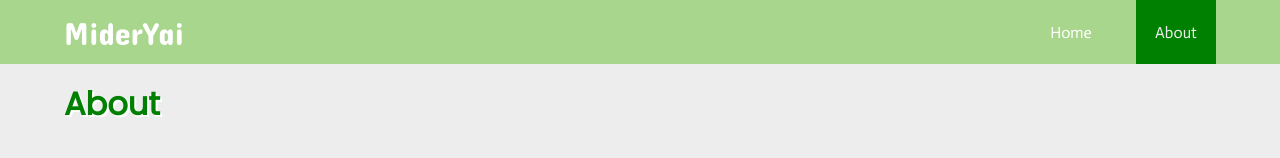
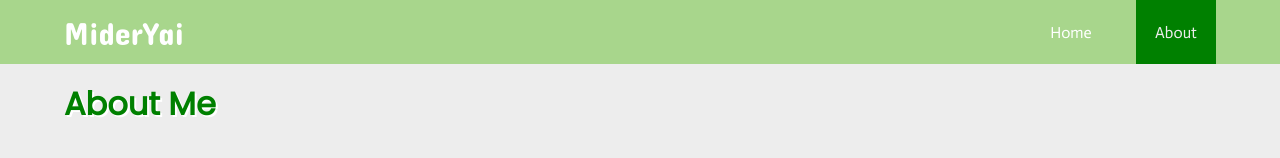
Before and after one commit to dtigasi/dtigasi.github.io, a plain HTML site: page About/index.html in a window 1280 px wide. Shown: the top 158 px of the page. Drawn offline with Linux system fonts and the light colour scheme.

Commit message:
Update index.html

```diff
--- a/About/index.html
+++ b/About/index.html
@@ -28,7 +28,7 @@
         </nav>
     </header>
     <main>
-        <h1 class="judul">About</h1>
+        <h1 class="judul">About Me</h1>
         <section id="isi">
             <article class="about">
                 <img class="gambar-about" src="../img/Rani.png" alt="Rani">
```
